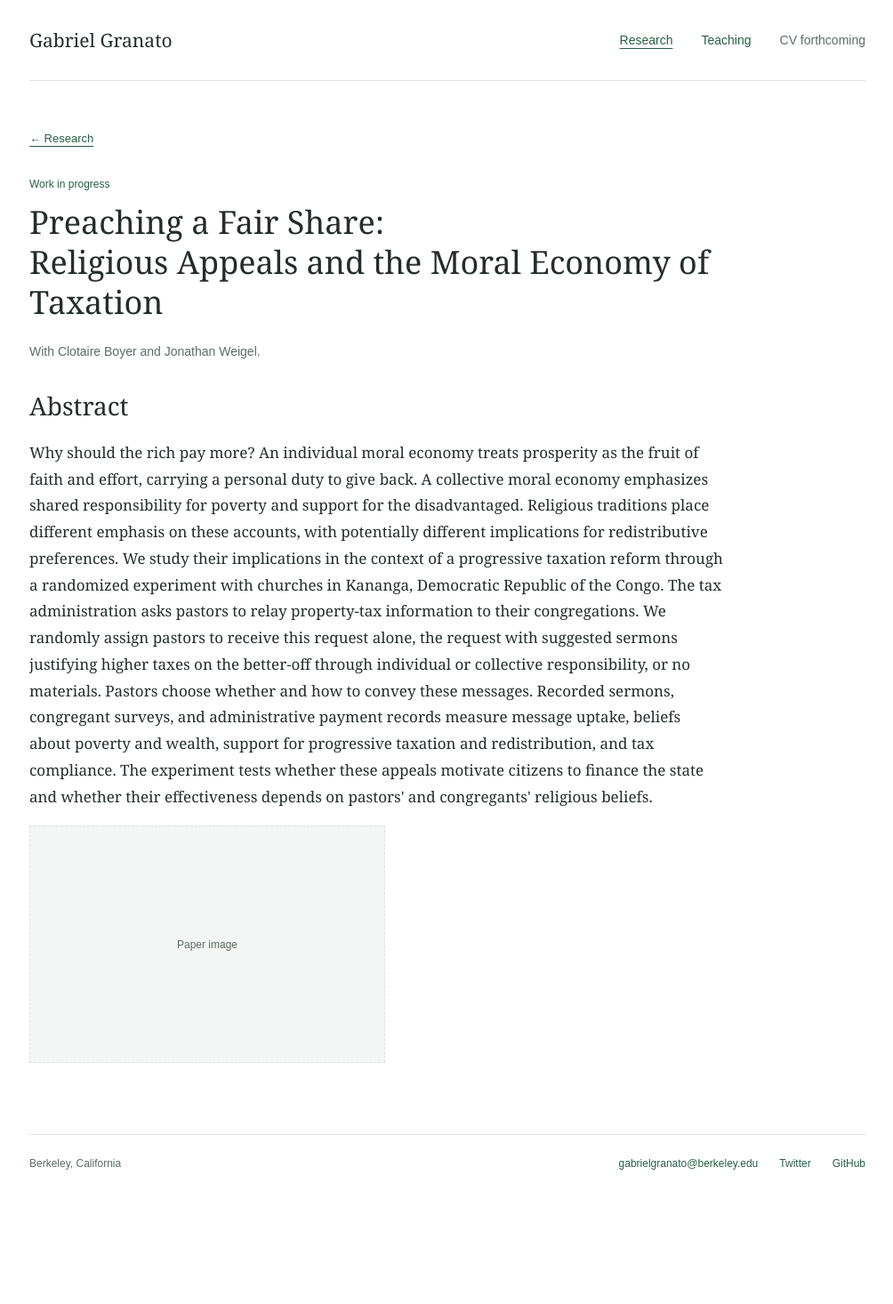
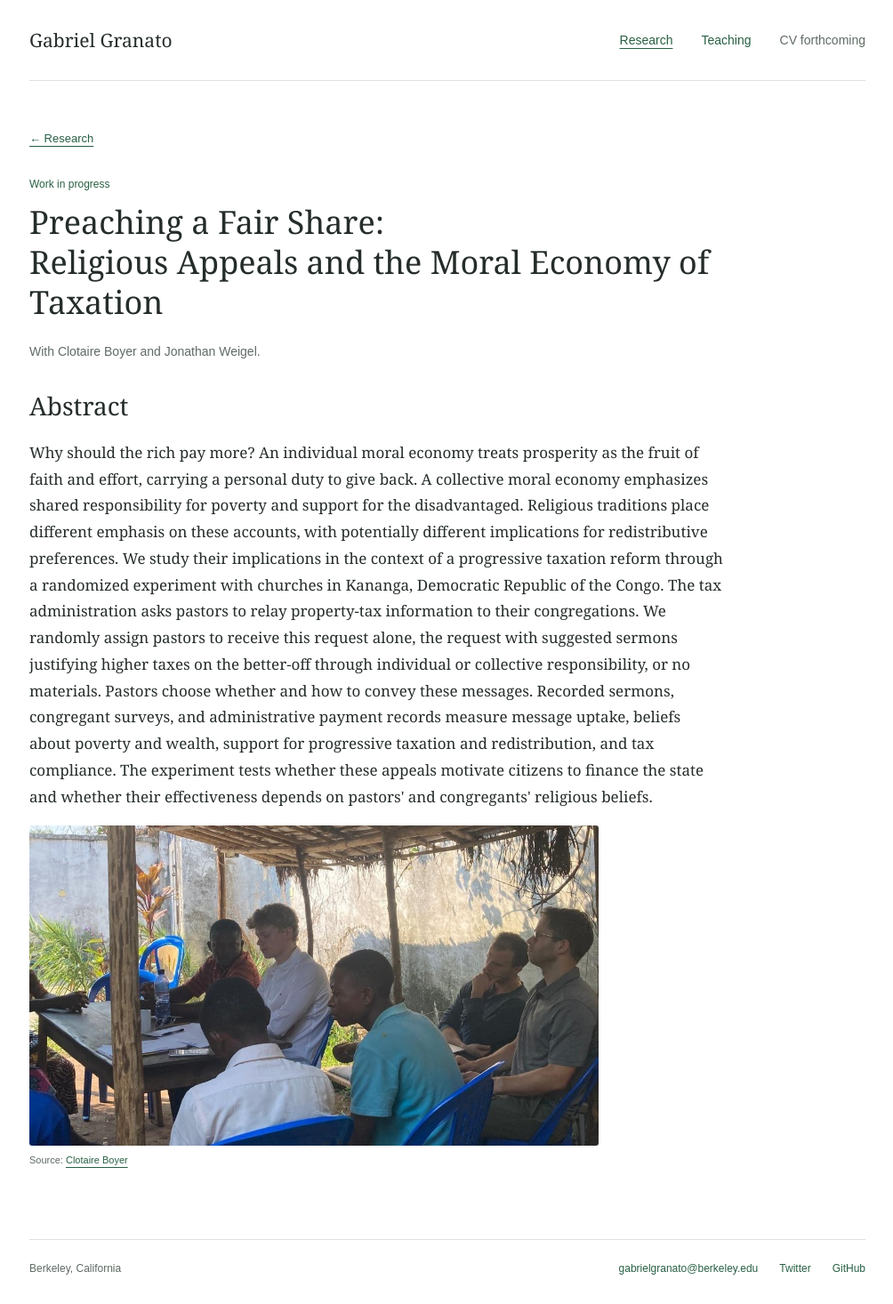
Before and after one commit to gabrielgranato/gabrielgranato.github.io, a Jekyll site: the page built from _research/preaching-a-fair-share.md, in a window 1280 px wide. Shown: the whole page at 89% size, without its empty margins (137-1141 px from the left). Built offline with Jekyll 4.4.1, drawn with Linux system fonts in a browser that asks for light colours; before the commit the page ends 1348 px from its top, so only the background shows below that.

Commit message:
Add fieldwork photos to research papers

```diff
--- /dev/null
+++ b/_includes/classic-paper-image.html
@@ -0,0 +1,12 @@
+{% if include.paper.image %}
+  <figure class="paper-image">
+    <a href="{{ include.paper.image | relative_url }}" target="_blank" rel="noopener" aria-label="{{ include.paper.image_alt | prepend: 'View full-size image: ' | escape }}">
+      <img src="{{ include.paper.image | relative_url }}" alt="{{ include.paper.image_alt | escape }}" width="{{ include.paper.image_width }}" height="{{ include.paper.image_height }}" loading="lazy" decoding="async">
+    </a>
+    {% if include.paper.image_source_url %}
+      <figcaption>Source: <a href="{{ include.paper.image_source_url | escape }}">{{ include.paper.image_source_name }}</a></figcaption>
+    {% endif %}
+  </figure>
+{% else %}
+  <div class="paper-image-placeholder" role="img" aria-label="Paper image placeholder">Paper image</div>
+{% endif %}
--- a/_includes/classic-research.html
+++ b/_includes/classic-research.html
@@ -12,7 +12,7 @@
             <summary>Abstract</summary>
             <div class="abstract-content">
               <p>{{ paper.abstract }}</p>
-              <div class="paper-image-placeholder" role="img" aria-label="Paper image placeholder">Paper image</div>
+              {% include classic-paper-image.html paper=paper %}
             </div>
           </details>
         {% endif %}
--- a/_layouts/classic-entry.html
+++ b/_layouts/classic-entry.html
@@ -11,7 +11,7 @@ layout: classic
     {% if page.abstract and page.abstract != '' %}
       <h2>Abstract</h2>
       <p>{{ page.abstract }}</p>
-      <div class="paper-image-placeholder" role="img" aria-label="Paper image placeholder">Paper image</div>
+      {% include classic-paper-image.html paper=page %}
     {% endif %}
     {% if page.paperurl %}<a href="{{ page.paperurl }}">Download paper &darr;</a>{% endif %}
     {% if page.coming_soon %}<p class="coming-soon">More coming soon.</p>{% endif %}
--- a/_research/preaching-a-fair-share.md
+++ b/_research/preaching-a-fair-share.md
@@ -11,6 +11,12 @@ redirect_from:
 excerpt: "With Clotaire Boyer and Jonathan Weigel."
 order: 2
 status: "Work in progress"
+image: /images/preaching-fair-share.jpeg
+image_alt: "Fieldwork discussion around a table in the Democratic Republic of the Congo."
+image_width: 1106
+image_height: 622
+image_source_name: "Clotaire Boyer"
+image_source_url: "https://clotaireboyer.github.io/Academic-Website-Clotaire-Boyer/research.html"
 abstract: >-
   Why should the rich pay more? An individual moral economy treats prosperity as
   the fruit of faith and effort, carrying a personal duty to give back. A
--- a/assets/css/classic.css
+++ b/assets/css/classic.css
@@ -59,6 +59,11 @@
 .paper-abstract summary::marker { font-size: 10px; }
 .abstract-content { display: grid; grid-template-columns: minmax(0, 1.4fr) minmax(0, 1fr); gap: 30px; padding-block: 15px 6px; }
 .abstract-content p { font: 16px/1.8 Georgia, serif; }
+.paper-image { min-width: 0; margin: 0; align-self: start; }
+.paper-image > a { display: block; }
+.paper-image img { display: block; width: 100%; height: auto; border-radius: 3px; }
+.paper-image figcaption { margin-top: 8px; color: var(--muted); font: 11px/1.5 Arial, sans-serif; }
+.entry > .paper-image { max-width: 640px; margin-bottom: 24px; }
 .paper-image-placeholder { display: flex; justify-content: center; align-items: center; aspect-ratio: 3 / 2; background: var(--soft); border: 1px dashed var(--line); color: var(--muted); font: 12px/1.5 Arial, sans-serif; }
 .entry > .paper-image-placeholder { max-width: 400px; margin-bottom: 24px; }
 .paper-download { display: inline-block; padding-block: 10px; }
```
Also changed, not shown: _research/2024-03-01-religious-leaders-ethnic-divides.md (+4 -0 lines), _research/2025-03-01-legal-antecedents-fiscal-capacity.md (+6 -0 lines), images/jmp-ceremony.jpg (added), images/legal-antecedents.jpg (added), images/preaching-fair-share.jpeg (added).
